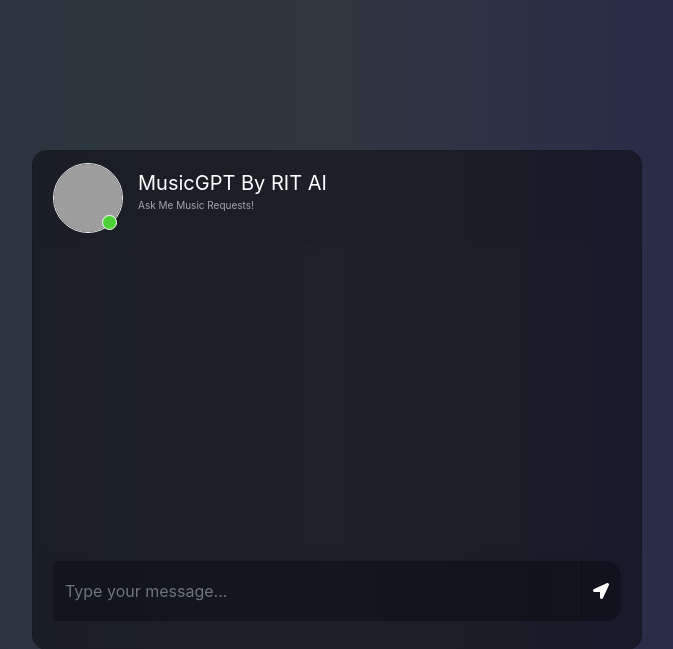
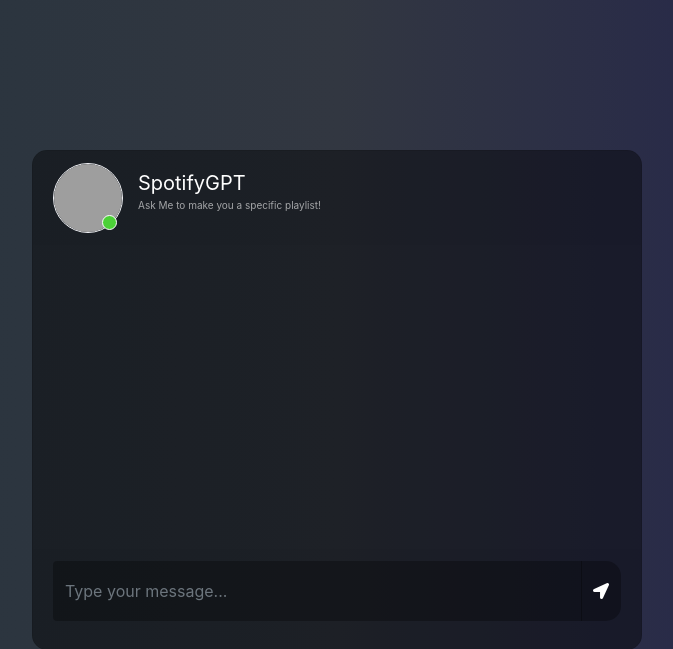
Before and after one commit to cjb2272/Spotify-GPT, a Flask app: template templates/chat.html in a window 1280 px wide. Shown: the top 649 px of the page, without its empty margins (303-976 px from the left). Run offline with Flask 3, Linux system fonts and the light colour scheme; the template is opened without the code that fills it, so the values that code supplies are empty; some libraries are stand-ins or nearby versions; grey boxes are pictures that could not be loaded.

Commit message:
small edits

```diff
--- a/app.py
+++ b/app.py
@@ -125,7 +125,7 @@
         - Currently handles strickly playlist creation.
         - triggers on submit button in chat.html form
     """
-    msg = request.form["msg"] # should be grabbing that raw text we set as the data in the ajax POST
+    msg = request.form["msg"] # grabbing raw text set as data in the ajax POST
     input = msg # Unedited prompt
     valid = check_if_request_valid(input)
     if valid.lower() == 'recs':
@@ -135,15 +135,15 @@
         return data
     elif valid.lower() == 'favorite':
         artist_name = get_favorite_artist_from_prompt(input)
-        json_playlist = get_json_playlist_artist_catalog(artist_name)
-        data = make_artist_catalog_playlist(json_playlist)
+        data = make_artist_catalog_playlist(artist_name)
         return data
     else:
-        return """Example Prompts:
-        Make me a playlist that is a mix of Michael Jackson and The Weeknd,
-        Make me a playlist for a rainy day,
-        Make me a playlist of my favorite artist Billie Eilish"""
-
+        return (
+        "Example Prompts:"
+        f"\"Make me a playlist that is a mix of Michael Jackson and The Weeknd\","
+        f"\"Make me a playlist for a rainy day\","
+        f"\"Make me a playlist of my favorite artist Billie Eilish"
+        )
 
 def check_if_request_valid(input):
     """ Checks if User Request Can Be Handled
@@ -161,7 +161,6 @@
         "If it does not, simply say 'no'.\n\n"
         f"PROMPT IN QUESTION: \"{input}\""
     )
-    # could i alternatively ask it to return a refusal value instead and print that?
     response = get_standard_request_completion(prompt_check)
     return response
 
@@ -281,19 +280,16 @@
 def add_tracks_to_playlist(playlist_id, list_of_track_ids, headers):
     """ Adds a list of tracks to a playlist
         - A maximum of 100 items can be added in one request
-
-        - TODO Ability to handle this alongside limit/offset.
-           ---anytime we are adding tracks, we pass in the complete list
     """
 
     def chunk_list(data, chunk_size=100):
-        chunks = []  # List to store chunks
+        chunks = []
         for i in range(0, len(data), chunk_size):
-            chunks.append(data[i:i + chunk_size])  # Slice safely
+            chunks.append(data[i:i + chunk_size])
         return chunks
 
     chunked_tracks = chunk_list(list_of_track_ids)
-    response = None # declaring var. could be bad practice
+    response = None
     for track_chunk in chunked_tracks:
 
         request_body = json.dumps({
@@ -301,8 +297,7 @@
         })
         response = requests.post(API_BASE_URL + f"playlists/{playlist_id}/tracks", data=request_body, headers=headers)
 
-        # Check for errors
-        if response.status_code != 201:  # 201 Created is expected for success
+        if response.status_code != 201:  # 201 expected for success
             print(f"Failed to add tracks: {response.status_code} - {response.text}")
             return response
 
@@ -312,7 +307,7 @@
 
 
 def get_playlist_image(playlist_id, headers):
-    """
+    """ Pull the cover photo associated with a spotify playlist given a Playlist ID (Spotify ID)
     """
     time.sleep(2)
     response = requests.get(API_BASE_URL + f"playlists/{playlist_id}/images", headers=headers)
@@ -322,7 +317,7 @@
 
 def get_spotify_headers():
     """ Verifies a currently active authentication period
-        - TODO
+        - Standard request headers needed Spotify Web API
     """
     if 'access_token' not in session:
         return redirect('/login')
@@ -344,7 +339,7 @@
     """
     headers = get_spotify_headers()
 
-    new_dict = ast.literal_eval(gpt_response) # TODO Rename new_dict
+    playlist_dict = ast.literal_eval(gpt_response)
 
     user_id = get_user_id(headers) # Get user's spotifty username ('Spotify user ID') ex. charlie7977
 
@@ -355,14 +350,15 @@
 
 
     song_uris = [] # URI includes Song ID
-    for i in range(len(new_dict['playlist'])):
-        search_query = new_dict['playlist'][i]['song_title'] + " " + new_dict['playlist'][i]['artist'] # "Thinking Bout You Frank Ocean"
+    for i in range(len(playlist_dict['playlist'])):
+        search_query = playlist_dict['playlist'][i]['song_title'] + " " + playlist_dict['playlist'][i]['artist'] # "Thinking Bout You Frank Ocean"
         track_uri = get_track_uri(search_query, headers)
         song_uris.append(track_uri)
 
-    #can we error check here in a better way, closer to root
     if len(song_uris) != 0:
-        add_tracks_to_playlist(response_playlist_id, song_uris, headers)
+        response = add_tracks_to_playlist(response_playlist_id, song_uris, headers)
+        if response.status_code != 201:
+            return response
 
     # Get playlist image
     response_playlist_image = get_playlist_image(response_playlist_id, headers)
@@ -372,8 +368,12 @@
     return {"url": playlist_url, "image": response_playlist_image}
 
 
-def get_json_playlist_artist_catalog(artist_name):
+def make_artist_catalog_playlist(artist_name):
     """
+    Given the name of an Artist, Create a playlist consisting of only tracks of that artist.
+
+    note: encountered API Bug with 'offset' during development as documented
+          on spotify developer api pages regarding issue retrieving more than 100 items from a search.
     """
     headers = get_spotify_headers()
 
@@ -384,7 +384,6 @@
     song_uris = []
     indexing_catalog = True
     offset = 0 # increments by 50 until we reach end. max value it can be is 1000
-    # FIGURE OUT HOW TO LOOP THIS
     while (indexing_catalog):
         params = {
           "q":f"artist:\"{artist_name}\"",
@@ -396,11 +395,9 @@
         search_response_data = search_response.json()
         num_tracks = len(search_response_data['tracks']['items'])
         if (num_tracks == 0):
-            # TODO we have an error in the search,
-            # LIKELY Artist name Chat found does not exist
-            return 0
+            return {"error": search_response.text} # Ex: Artist name Chat found does not exist
         for song in range(num_tracks):
-            song_uri = search_response_data['tracks']['items'][song]['uri'] # Can look into improving run time. do we want to extrack the tracks object a singular time
+            song_uri = search_response_data['tracks']['items'][song]['uri']
             song_uris.append(song_uri)
 
         # break condition
@@ -410,8 +407,8 @@
         offset += 50
 
     response = add_tracks_to_playlist(favorite_artist_playlist_id, song_uris, headers)
-    if (response.status_code != 201):
-        return {"error": response.text} # TODO THIS NOT CORRECT BUT I SHOULDN'T HIT IT
+    if response.status_code != 201:
+        return response
 
     # Get playlist image
     response_playlist_image = get_playlist_image(favorite_artist_playlist_id, headers)
@@ -419,11 +416,5 @@
     return {"url": playlist_url, "image": response_playlist_image}
 
 
-def make_artist_catalog_playlist(json_playlist):
-    """
-    """
-    return
-
-
 if __name__ == '__main__':
     app.run()
--- a/templates/chat.html
+++ b/templates/chat.html
@@ -4,12 +4,15 @@
 
 <!DOCTYPE html>
 <html>
+
 <head>
 	<title>Chatbot</title>
-		<link rel="stylesheet" href="https://stackpath.bootstrapcdn.com/bootstrap/4.1.3/css/bootstrap.min.css" integrity="sha384-MCw98/SFnGE8fJT3GXwEOngsV7Zt27NXFoaoApmYm81iuXoPkFOJwJ8ERdknLPMO" crossorigin="anonymous">
-		<link rel="stylesheet" href="https://use.fontawesome.com/releases/v5.5.0/css/all.css" integrity="sha384-B4dIYHKNBt8Bc12p+WXckhzcICo0wtJAoU8YZTY5qE0Id1GSseTk6S+L3BlXeVIU" crossorigin="anonymous">
+	<link rel="stylesheet" href="https://stackpath.bootstrapcdn.com/bootstrap/4.1.3/css/bootstrap.min.css"
+		integrity="sha384-MCw98/SFnGE8fJT3GXwEOngsV7Zt27NXFoaoApmYm81iuXoPkFOJwJ8ERdknLPMO" crossorigin="anonymous">
+	<link rel="stylesheet" href="https://use.fontawesome.com/releases/v5.5.0/css/all.css"
+		integrity="sha384-B4dIYHKNBt8Bc12p+WXckhzcICo0wtJAoU8YZTY5qE0Id1GSseTk6S+L3BlXeVIU" crossorigin="anonymous">
 	<script src="https://ajax.googleapis.com/ajax/libs/jquery/3.3.1/jquery.min.js"></script>
-		<link rel="stylesheet" type="text/css" href="{{ url_for('static', filename='css/style.css')}}"/>
+	<link rel="stylesheet" type="text/css" href="{{ url_for('static', filename='css/style.css')}}" />
 </head>
 
 
@@ -21,12 +24,13 @@
 					<div class="card-header msg_head">
 						<div class="d-flex bd-highlight">
 							<div class="img_cont">
-									<img src="https://i.ibb.co/fSNP7Rz/icons8-chatgpt-512.png" class="rounded-circle user_img">
+								<img src="https://i.ibb.co/fSNP7Rz/icons8-chatgpt-512.png"
+									class="rounded-circle user_img">
 								<span class="online_icon"></span>
 							</div>
 							<div class="user_info">
-									<span>MusicGPT By RIT AI</span>
-									<p>Ask Me Music Requests!</p>
+								<span>SpotifyGPT</span>
+								<p>Ask Me to make you a specific playlist!</p>
 							</div>
 						</div>
 					</div>
@@ -36,9 +40,11 @@
 					</div>
 					<div class="card-footer">
 						<form id="messageArea" class="input-group">
-                                <input type="text" id="text" name="msg" placeholder="Type your message..." autocomplete="off" class="form-control type_msg" required/>
+							<input type="text" id="text" name="msg" placeholder="Type your message..."
+								autocomplete="off" class="form-control type_msg" required />
 							<div class="input-group-append">
-									<button type="submit" id="send" class="input-group-text send_btn"><i class="fas fa-location-arrow"></i></button>
+								<button type="submit" id="send" class="input-group-text send_btn"><i
+										class="fas fa-location-arrow"></i></button>
 							</div>
 						</form>
 					</div>
@@ -52,15 +58,15 @@
 			var messageBody = document.querySelector('#messageFormeight');
 			messageBody.scrollTop = messageBody.scrollHeight - messageBody.clientHeight;
 		}
-			$(document).ready(function() {
-				$("#messageArea").on("submit", function(event) {
+		$(document).ready(function () {
+			$("#messageArea").on("submit", function (event) {
 				const date = new Date();
 				const hour = date.getHours();
 				const minute = date.getMinutes();
-					const str_time = hour+":"+minute;
+				const str_time = hour + ":" + minute;
 				var rawText = $("#text").val();
 
-					var userHtml = '<div class="d-flex justify-content-end mb-4"><div class="msg_cotainer_send">' + rawText + '<span class="msg_time_send">'+ str_time + '</span></div><div class="img_cont_msg"><img src="https://i.ibb.co/d5b84Xw/Untitled-design.png" class="rounded-circle user_img_msg"></div></div>';
+				var userHtml = '<div class="d-flex justify-content-end mb-4"><div class="msg_cotainer_send">' + rawText + '<span class="msg_time_send">' + str_time + '</span></div><div class="img_cont_msg"><img src="https://i.ibb.co/d5b84Xw/Untitled-design.png" class="rounded-circle user_img_msg"></div></div>';
 
 				$("#text").val("");
 				$("#messageFormeight").append(userHtml);
@@ -72,7 +78,7 @@
 					},
 					type: "POST",
 					url: "/get",
-					}).done(function(data) {
+				}).done(function (data) {
 					var botHtml;
 					if (/^https?:\/\/\S+$/i.test(data.url)) {
 						botHtml = '<div class="d-flex justify-content-start mb-4"><div class="img_cont_msg"><img src="https://i.ibb.co/fSNP7Rz/icons8-chatgpt-512.png" class="rounded-circle user_img_msg"></div><div class="msg_cotainer"><a href="' + data.url + '" target="_blank">' + data.url + '</a><br><a href="' + data.url + '" target="_blank"><img src="' + data.image + '" width="150" height="150"></a><span class="msg_time">' + str_time + '</span></div></div>';
@@ -89,4 +95,5 @@
 	</script>
 
 </body>
+
 </html>
```
Lines whose indentation alone changed are shown as unchanged.
